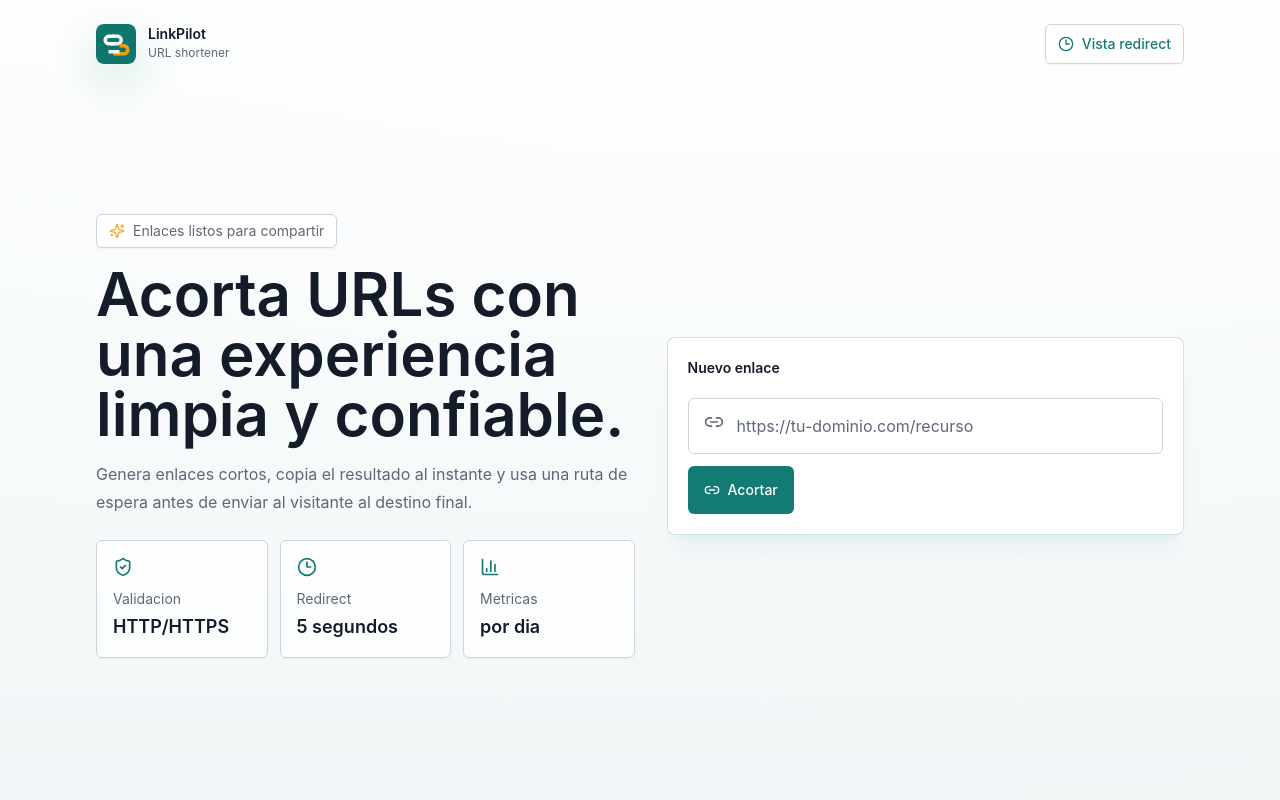
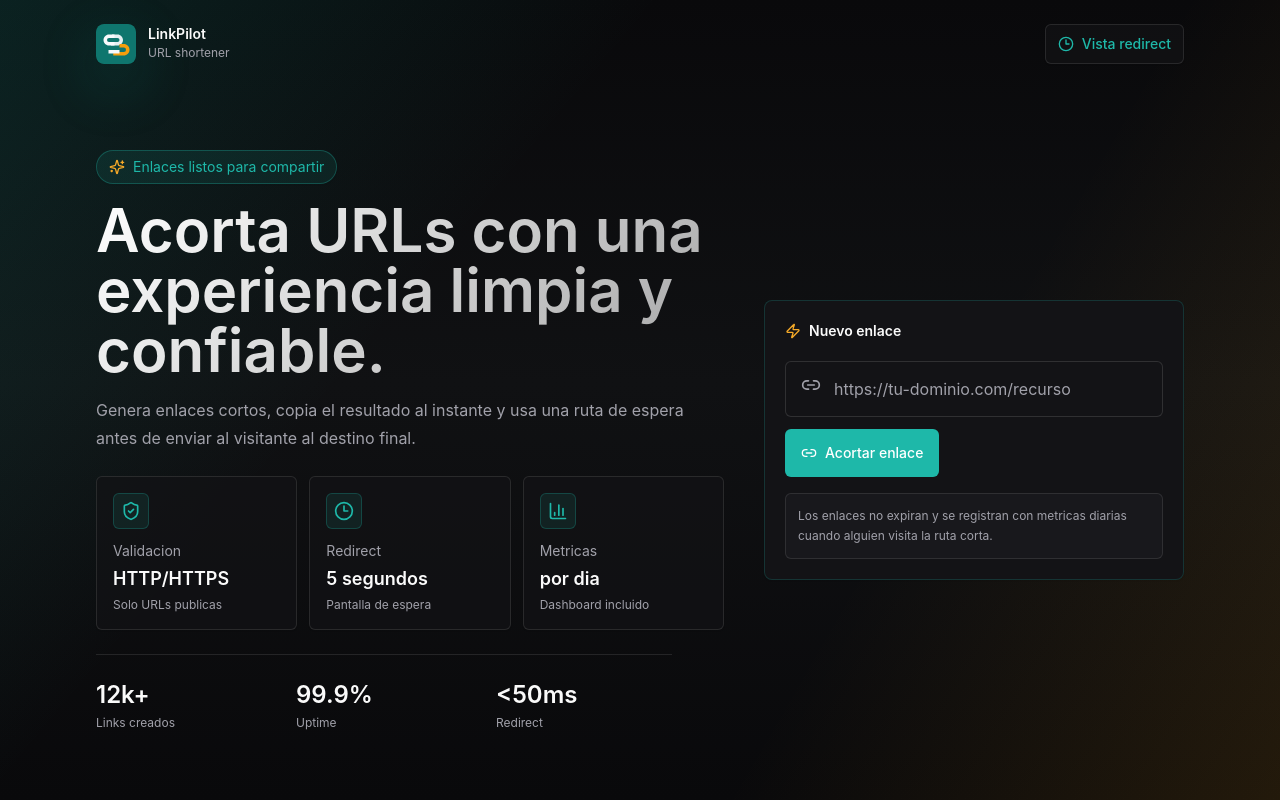
Before and after one commit to Naiker12/lp-web-app, a React (Vite) app: page / in a window 1280 px wide. Built offline with nearby package versions, Linux system fonts and the light colour scheme; no server answers.

Commit message:
Refine shortener dark product UI

```diff
--- a/src/components/ResultCard.tsx
+++ b/src/components/ResultCard.tsx
@@ -1,10 +1,11 @@
-import { Check, Copy, ExternalLink, Link2 } from "lucide-react";
+import { BarChart3, Check, Copy, ExternalLink, Link2 } from "lucide-react";
 import { useState } from "react";
 
 import { Button } from "./ui/button";
 import { Card, CardContent, CardHeader, CardTitle } from "./ui/card";
 
 type ResultCardProps = {
+  code: string;
   shortUrl: string;
   originalUrl: string;
 };
@@ -26,7 +27,9 @@ async function copyText(value: string) {
   document.body.removeChild(element);
 }
 
-export function ResultCard({ shortUrl, originalUrl }: ResultCardProps) {
+const analyticsBaseUrl = import.meta.env.VITE_ANALYTICS_URL ?? "https://d1gk8s6mgxls13.cloudfront.net";
+
+export function ResultCard({ code, shortUrl, originalUrl }: ResultCardProps) {
   const [copied, setCopied] = useState(false);
 
   async function handleCopy() {
@@ -36,15 +39,19 @@ export function ResultCard({ shortUrl, originalUrl }: ResultCardProps) {
   }
 
   return (
-    <Card className="border-primary/30 bg-primary/5 shadow-sm">
+    <>
+    <Card className="glass-card border-primary/30 bg-primary/5">
       <CardHeader className="flex-row items-center gap-3 space-y-0">
         <div className="flex h-10 w-10 items-center justify-center rounded-md bg-primary text-primary-foreground">
           <Link2 className="h-5 w-5" />
         </div>
-        <CardTitle>URL corta generada</CardTitle>
+        <div className="flex-1">
+          <CardTitle>URL corta generada</CardTitle>
+          <p className="mt-1 font-mono text-xs text-muted-foreground">{code}</p>
+        </div>
       </CardHeader>
       <CardContent className="grid gap-4">
-        <div className="rounded-md border bg-card p-4">
+        <div className="rounded-md border border-primary/30 bg-primary/10 p-4">
           <a className="break-all text-lg font-semibold text-primary hover:underline" href={shortUrl}>
             {shortUrl}
           </a>
@@ -61,8 +68,25 @@ export function ResultCard({ shortUrl, originalUrl }: ResultCardProps) {
               Abrir
             </a>
           </Button>
+          <Button asChild type="button" variant="outline">
+            <a href={`${analyticsBaseUrl.replace(/\/$/, "")}/stats/${encodeURIComponent(code)}`} rel="noreferrer" target="_blank">
+              <BarChart3 className="h-4 w-4" />
+              Analytics
+            </a>
+          </Button>
         </div>
       </CardContent>
     </Card>
+    <div
+      className={`fixed bottom-5 right-5 z-50 rounded-md border border-white/10 bg-card px-4 py-3 text-sm font-medium shadow-2xl transition-all ${
+        copied ? "translate-y-0 opacity-100" : "pointer-events-none translate-y-8 opacity-0"
+      }`}
+    >
+      <span className="inline-flex items-center gap-2">
+        <Check className="h-4 w-4 text-primary" />
+        Enlace copiado al portapapeles
+      </span>
+    </div>
+    </>
   );
 }
--- a/src/components/ShortenForm.tsx
+++ b/src/components/ShortenForm.tsx
@@ -49,9 +49,9 @@ export function ShortenForm({ loading, onSubmit }: ShortenFormProps) {
         />
       </div>
       {validationError ? <p className="text-sm text-destructive">{validationError}</p> : null}
-      <Button className="h-12 w-full sm:w-fit" disabled={loading} type="submit">
+      <Button className="h-12 w-full transition-all hover:shadow-lg hover:shadow-primary/20 sm:w-fit" disabled={loading} type="submit">
         {loading ? <Loader2 className="h-4 w-4 animate-spin" /> : <Link2 className="h-4 w-4" />}
-        Acortar
+        {loading ? "Acortando..." : "Acortar enlace"}
       </Button>
     </form>
   );
--- a/src/pages/HomePage.tsx
+++ b/src/pages/HomePage.tsx
@@ -1,4 +1,4 @@
-import { BarChart3, Clock3, ShieldCheck, Sparkles } from "lucide-react";
+import { BarChart3, Clock3, ShieldCheck, Sparkles, Zap } from "lucide-react";
 
 import { ResultCard } from "../components/ResultCard";
 import { ShortenForm } from "../components/ShortenForm";
@@ -10,7 +10,7 @@ export function HomePage() {
 
   return (
     <main className="app-shell">
-      <section className="mx-auto flex min-h-screen w-full max-w-6xl flex-col gap-8 px-4 py-6 sm:px-6 lg:px-8">
+      <section className="mx-auto flex min-h-screen w-full max-w-6xl flex-col gap-10 px-4 py-6 sm:px-6 lg:px-8">
         <nav className="flex items-center justify-between">
           <div className="flex items-center gap-3">
             <img alt="LinkPilot" className="brand-mark h-10 w-10 rounded-md" src="/logo.svg" />
@@ -20,7 +20,7 @@ export function HomePage() {
             </div>
           </div>
           <a
-            className="inline-flex h-10 items-center gap-2 rounded-md border bg-card px-3 text-sm font-medium text-primary shadow-sm transition-colors hover:bg-secondary"
+            className="inline-flex h-10 items-center gap-2 rounded-md border border-white/10 bg-card/70 px-3 text-sm font-medium text-primary shadow-sm transition-colors hover:bg-secondary"
             href="/short/demo"
           >
             <Clock3 className="h-4 w-4" />
@@ -28,14 +28,14 @@ export function HomePage() {
           </a>
         </nav>
 
-        <div className="grid flex-1 items-center gap-8 lg:grid-cols-[1.02fr_0.98fr]">
+        <div className="grid flex-1 items-center gap-10 lg:grid-cols-[1fr_420px]">
           <div className="grid gap-6">
             <div className="grid gap-4">
-              <div className="inline-flex w-fit items-center gap-2 rounded-md border bg-card px-3 py-1.5 text-sm text-muted-foreground shadow-sm">
+              <div className="inline-flex w-fit items-center gap-2 rounded-full border border-primary/30 bg-primary/10 px-3 py-1.5 text-sm text-primary shadow-sm">
                 <Sparkles className="h-4 w-4 text-accent" />
                 Enlaces listos para compartir
               </div>
-              <h1 className="max-w-3xl text-4xl font-semibold tracking-normal sm:text-6xl">
+              <h1 className="hero-title max-w-3xl text-4xl font-semibold tracking-normal sm:text-6xl">
                 Acorta URLs con una experiencia limpia y confiable.
               </h1>
               <p className="max-w-2xl text-base leading-7 text-muted-foreground">
@@ -46,34 +46,56 @@ export function HomePage() {
 
             <div className="grid gap-3 sm:grid-cols-3">
               {[
-                { label: "Validacion", value: "HTTP/HTTPS", icon: ShieldCheck },
-                { label: "Redirect", value: "5 segundos", icon: Clock3 },
-                { label: "Metricas", value: "por dia", icon: BarChart3 },
+                { label: "Validacion", value: "HTTP/HTTPS", helper: "Solo URLs publicas", icon: ShieldCheck },
+                { label: "Redirect", value: "5 segundos", helper: "Pantalla de espera", icon: Clock3 },
+                { label: "Metricas", value: "por dia", helper: "Dashboard incluido", icon: BarChart3 },
               ].map((item) => {
                 const Icon = item.icon;
                 return (
-                  <div className="rounded-md border bg-card/80 p-4 shadow-sm" key={item.label}>
-                    <Icon className="h-5 w-5 text-primary" />
+                  <div className="rounded-md border border-white/10 bg-card/70 p-4 shadow-sm" key={item.label}>
+                    <div className="flex h-9 w-9 items-center justify-center rounded-md border border-primary/25 bg-primary/10">
+                      <Icon className="h-5 w-5 text-primary" />
+                    </div>
                     <p className="mt-3 text-sm text-muted-foreground">{item.label}</p>
                     <p className="mt-1 text-lg font-semibold">{item.value}</p>
+                    <p className="mt-1 text-xs text-muted-foreground">{item.helper}</p>
                   </div>
                 );
               })}
             </div>
+
+            <div className="grid max-w-xl grid-cols-3 gap-6 border-t border-white/10 pt-6">
+              {[
+                ["12k+", "Links creados"],
+                ["99.9%", "Uptime"],
+                ["<50ms", "Redirect"],
+              ].map(([value, label]) => (
+                <div key={label}>
+                  <p className="text-2xl font-semibold tracking-normal">{value}</p>
+                  <p className="mt-1 text-xs text-muted-foreground">{label}</p>
+                </div>
+              ))}
+            </div>
           </div>
 
           <div className="grid gap-4">
-            <Card className="border-primary/20 shadow-xl shadow-primary/5">
+            <Card className="glass-card border-primary/20">
               <CardHeader>
-                <CardTitle>Nuevo enlace</CardTitle>
+                <CardTitle className="flex items-center gap-2">
+                  <Zap className="h-4 w-4 text-accent" />
+                  Nuevo enlace
+                </CardTitle>
               </CardHeader>
               <CardContent className="grid gap-4">
                 <ShortenForm loading={loading} onSubmit={shorten} />
                 {error ? <p className="rounded-md border border-destructive/30 bg-destructive/10 p-3 text-sm text-destructive">{error.message}</p> : null}
+                <div className="rounded-md border border-white/10 bg-muted/50 p-3 text-xs leading-5 text-muted-foreground">
+                  Los enlaces no expiran y se registran con metricas diarias cuando alguien visita la ruta corta.
+                </div>
               </CardContent>
             </Card>
 
-            {result ? <ResultCard originalUrl={result.originalUrl} shortUrl={result.shortUrl} /> : null}
+            {result ? <ResultCard code={result.code} originalUrl={result.originalUrl} shortUrl={result.shortUrl} /> : null}
           </div>
         </div>
       </section>
--- a/src/styles.css
+++ b/src/styles.css
@@ -4,23 +4,23 @@
 
 @layer base {
   :root {
-    --background: 198 28% 97%;
-    --foreground: 218 34% 12%;
-    --card: 0 0% 100%;
-    --card-foreground: 222 34% 12%;
-    --primary: 176 72% 28%;
+    --background: 240 5% 4%;
+    --foreground: 0 0% 98%;
+    --card: 240 6% 8%;
+    --card-foreground: 0 0% 98%;
+    --primary: 174 72% 42%;
     --primary-foreground: 0 0% 100%;
-    --secondary: 214 32% 91%;
-    --secondary-foreground: 222 34% 16%;
-    --muted: 214 26% 94%;
-    --muted-foreground: 220 11% 42%;
+    --secondary: 240 5% 15%;
+    --secondary-foreground: 0 0% 98%;
+    --muted: 240 5% 13%;
+    --muted-foreground: 240 5% 65%;
     --accent: 38 92% 56%;
     --accent-foreground: 32 80% 12%;
     --destructive: 0 72% 51%;
     --destructive-foreground: 0 0% 100%;
-    --border: 214 18% 84%;
-    --input: 214 18% 84%;
-    --ring: 178 68% 28%;
+    --border: 0 0% 100% / 0.1;
+    --input: 0 0% 100% / 0.12;
+    --ring: 174 72% 42%;
     --radius: 8px;
     --sidebar-background: 210 24% 98%;
     --sidebar-foreground: 222 34% 12%;
@@ -47,12 +47,26 @@
   .app-shell {
     min-height: 100vh;
     background:
-      linear-gradient(180deg, rgba(255, 255, 255, 0.94), rgba(240, 246, 247, 0.98)),
-      linear-gradient(135deg, rgba(15, 118, 110, 0.14), transparent 36%),
-      linear-gradient(315deg, rgba(245, 158, 11, 0.12), transparent 30%);
+      linear-gradient(130deg, rgba(20, 184, 166, 0.14), transparent 34%),
+      linear-gradient(300deg, rgba(245, 158, 11, 0.11), transparent 32%),
+      linear-gradient(180deg, #09090b 0%, #101113 48%, #09090b 100%);
   }
 
   .brand-mark {
-    box-shadow: 0 18px 45px rgba(15, 118, 110, 0.18);
+    box-shadow: 0 20px 60px rgba(20, 184, 166, 0.22);
+  }
+
+  .hero-title {
+    background: linear-gradient(135deg, #ffffff 0%, rgba(255, 255, 255, 0.62) 100%);
+    -webkit-background-clip: text;
+    background-clip: text;
+    color: transparent;
+  }
+
+  .glass-card {
+    background: rgba(24, 24, 27, 0.72);
+    border-color: rgba(255, 255, 255, 0.11);
+    box-shadow: 0 24px 80px rgba(0, 0, 0, 0.42);
+    backdrop-filter: blur(16px);
   }
 }
```
Also changed, not shown: 1 other file (tests, documents, lock files or other folders).
